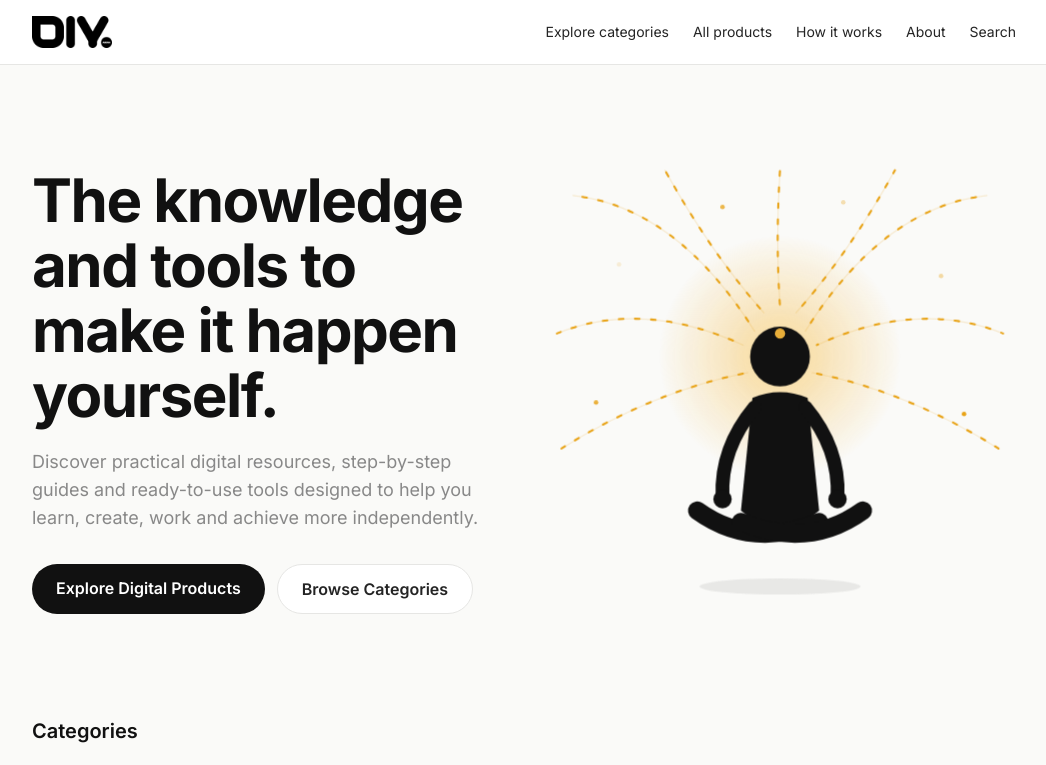
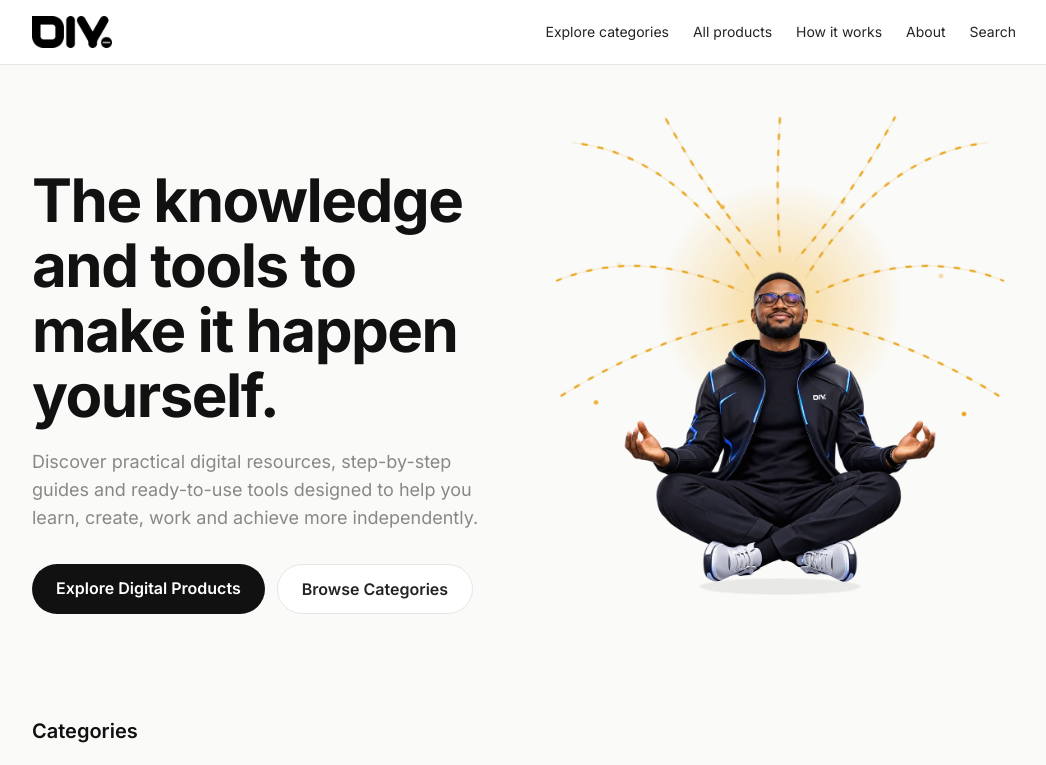
Before and after one commit to diyarena/diyarena, a Next.js app: page / in a window 1280 px wide. Shown: the top 765 px of the page, without its empty margins (116-1162 px from the left). Built offline with nearby package versions, Linux system fonts and the light colour scheme.

Commit message:
Add files via upload

```diff
--- a/src/app/globals.css
+++ b/src/app/globals.css
@@ -6,17 +6,19 @@ html {
 
 /* Hero illustration motion */
 @keyframes hero-float { 0%, 100% { transform: translateY(0); } 50% { transform: translateY(-10px); } }
+@keyframes hero-person { 0%, 100% { transform: translateY(0) scale(1); } 50% { transform: translateY(-12px) scale(1.012); } }
 @keyframes hero-flow { to { stroke-dashoffset: -28; } }
 @keyframes hero-glow { 0%, 100% { opacity: 0.45; transform: scale(1); } 50% { opacity: 0.95; transform: scale(1.12); } }
 @keyframes hero-twinkle { 0%, 100% { opacity: 0.15; } 50% { opacity: 1; } }
 @keyframes hero-shadow { 0%, 100% { transform: scaleX(1); opacity: 0.9; } 50% { transform: scaleX(0.82); opacity: 0.55; } }
 
 .hero-float { animation: hero-float 6s ease-in-out infinite; }
+.hero-person { transform-origin: 50% 80%; animation: hero-person 6s ease-in-out infinite; }
 .hero-ray { stroke-dasharray: 4 10; animation: hero-flow 2.4s linear infinite; }
 .hero-glow { transform-box: fill-box; transform-origin: center; animation: hero-glow 4s ease-in-out infinite; }
 .hero-twinkle { animation: hero-twinkle 3s ease-in-out infinite; }
 .hero-shadow { transform-box: fill-box; transform-origin: center; animation: hero-shadow 6s ease-in-out infinite; }
 
 @media (prefers-reduced-motion: reduce) {
-  .hero-float, .hero-ray, .hero-glow, .hero-twinkle, .hero-shadow { animation: none; }
+  .hero-float, .hero-person, .hero-ray, .hero-glow, .hero-twinkle, .hero-shadow { animation: none; }
 }
--- a/src/components/HeroFigure.tsx
+++ b/src/components/HeroFigure.tsx
@@ -76,9 +76,9 @@ export function HeroFigure() {
         )}
       </svg>
       {img && (
-        <div className="absolute inset-x-0 top-[4%] flex h-[88%] justify-center">
+        <div className="absolute inset-x-0 top-[24%] flex h-[68%] justify-center">
           {/* eslint-disable-next-line @next/next/no-img-element */}
-          <img src={img.src} alt="" className="hero-float h-full w-auto object-contain mix-blend-multiply" />
+          <img src={img.src} alt="" className="hero-person h-full w-auto object-contain" />
         </div>
       )}
     </div>
--- a/src/lib/site.ts
+++ b/src/lib/site.ts
@@ -6,7 +6,7 @@ export const site = {
   // Realistic hero character. Upload the image to public/brand/, then set for example:
   //   heroImage: { src: "/brand/hero-character.png", headY: 25 }
   // headY = how far down (in %) the character's head sits, so the light rays meet it.
-  heroImage: null as { src: string; headY: number } | null,
+  heroImage: { src: "/brand/hero-character.webp", headY: 31 } as { src: string; headY: number } | null,
 };
 
 export type InfoPage = { title: string; body: string[]; draft?: boolean };
```
Also changed, not shown: public/brand/hero-character.webp (added).
